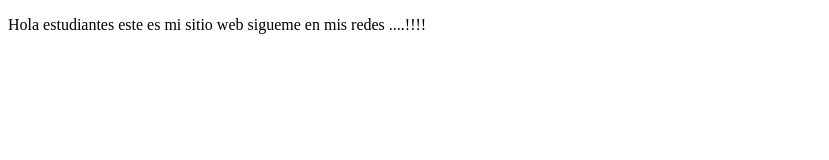
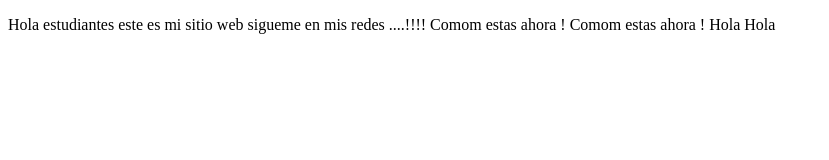
Before and after one commit to pcsiemat/proyectoDemoCursoPrework, a plain HTML site: page index.html in a window 1280 px wide. Shown: the whole page, without its empty margins (0-829 px from the left). Drawn offline with Linux system fonts and the light colour scheme.

Commit message:
cambios agregamos

```diff
--- a/index.html
+++ b/index.html
@@ -9,6 +9,9 @@
     <p>
         Hola estudiantes este es mi sitio web
         sigueme en mis redes ....!!!!
+        Comom estas ahora !
+        Comom estas ahora !
+        Hola Hola
     </p>
 </body>
 </html>
```
